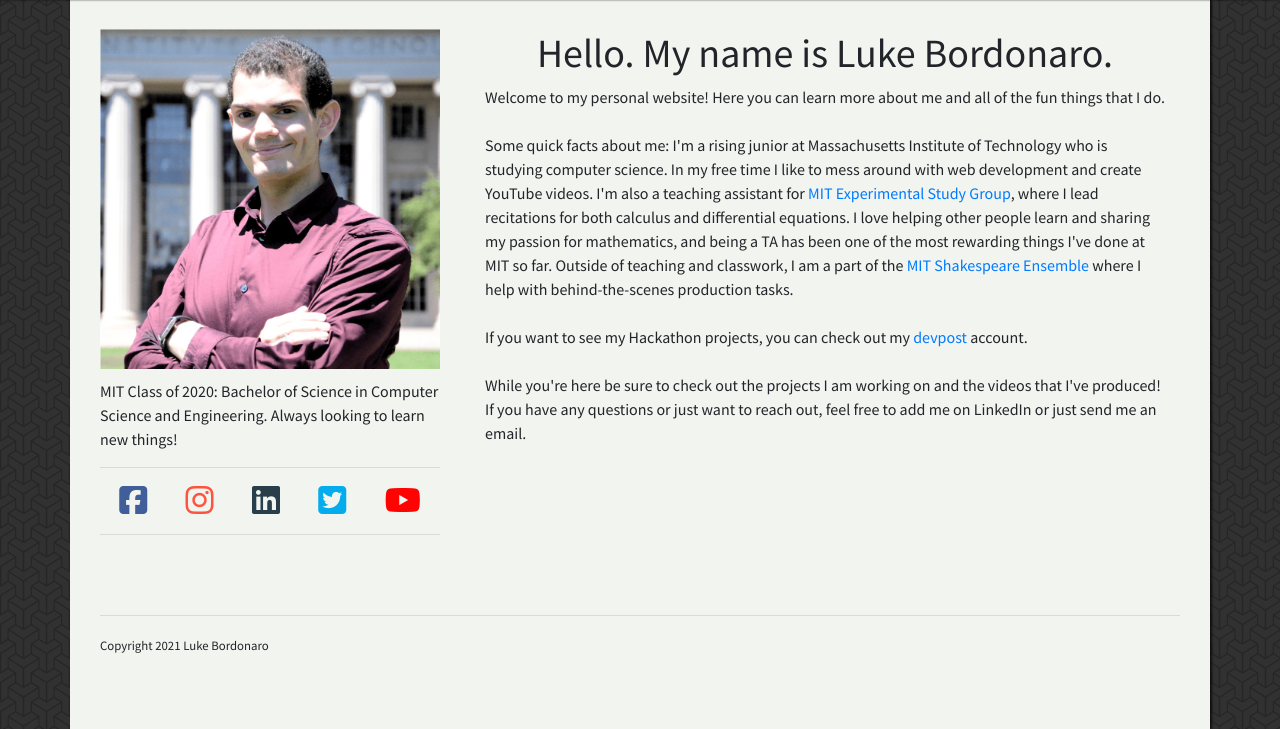
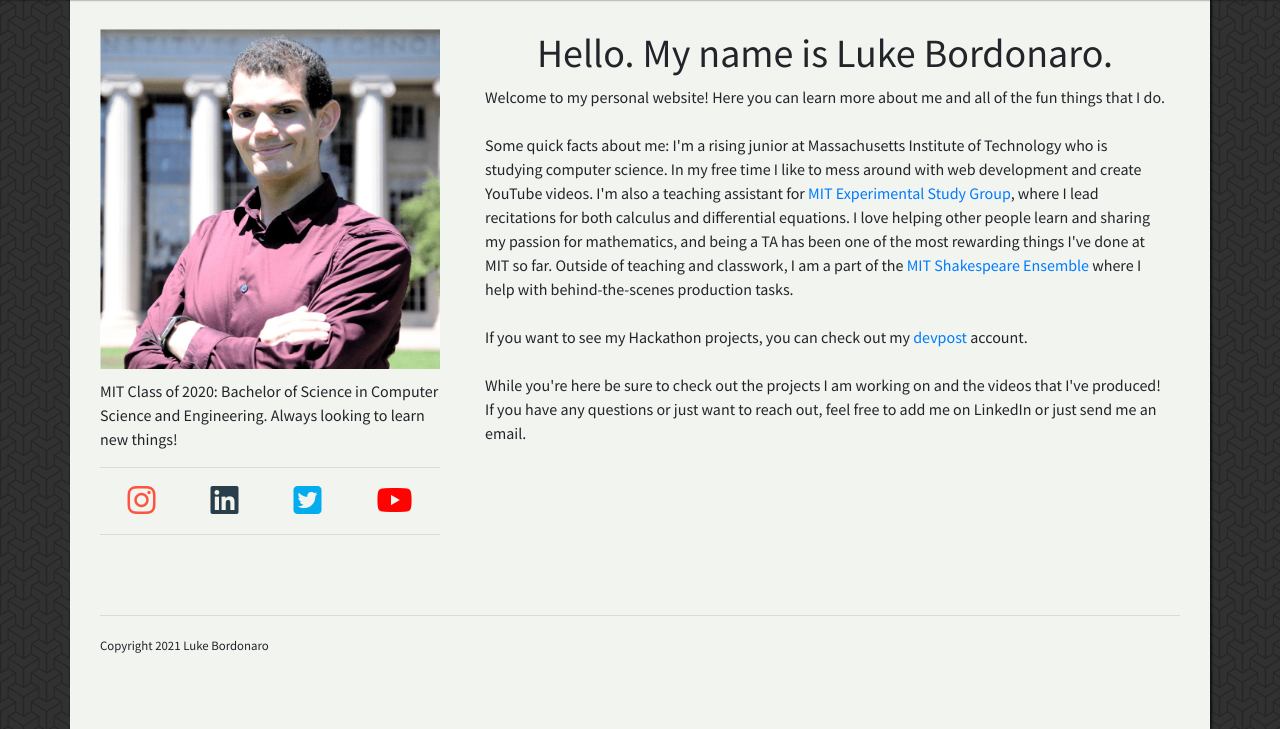
Before and after one commit to MutatedGamer/lukebord-resume, a Django app: page / in a window 1280 px wide. Shown: the part 71-800 px from the top of the page. Run offline with Django 3.2, Linux system fonts and the light colour scheme; data comes from the database, SQL or seed files in the repository; some libraries are stand-ins or nearby versions; some web fonts are replaced.

Commit message:
Try again

```diff
--- a/main/templates/main/index.html
+++ b/main/templates/main/index.html
@@ -21,7 +21,6 @@
 					<hr>
 					<div class="row">
 						<div class="col col-12 d-flex justify-content-around">
-							<a id="facebook" href="http://www.facebook.com/luke.bordonaro.1"><i class="fab fa-facebook-square fa-2x"></i></a>
 							<a id="instagram"  href="http://www.instagram.com/luke_b98"><i class="fab fa-instagram fa-2x"></i></a>
 							<a id="linkedin" href="http://www.linkedin.com/in/lukebordonaro"><i class="fab fa-linkedin fa-2x"></i></a>
 							<a id="twitter"  href="http://www.twitter.com/lukebordonaro"><i class="fab fa-twitter-square fa-2x"></i></a>
```
